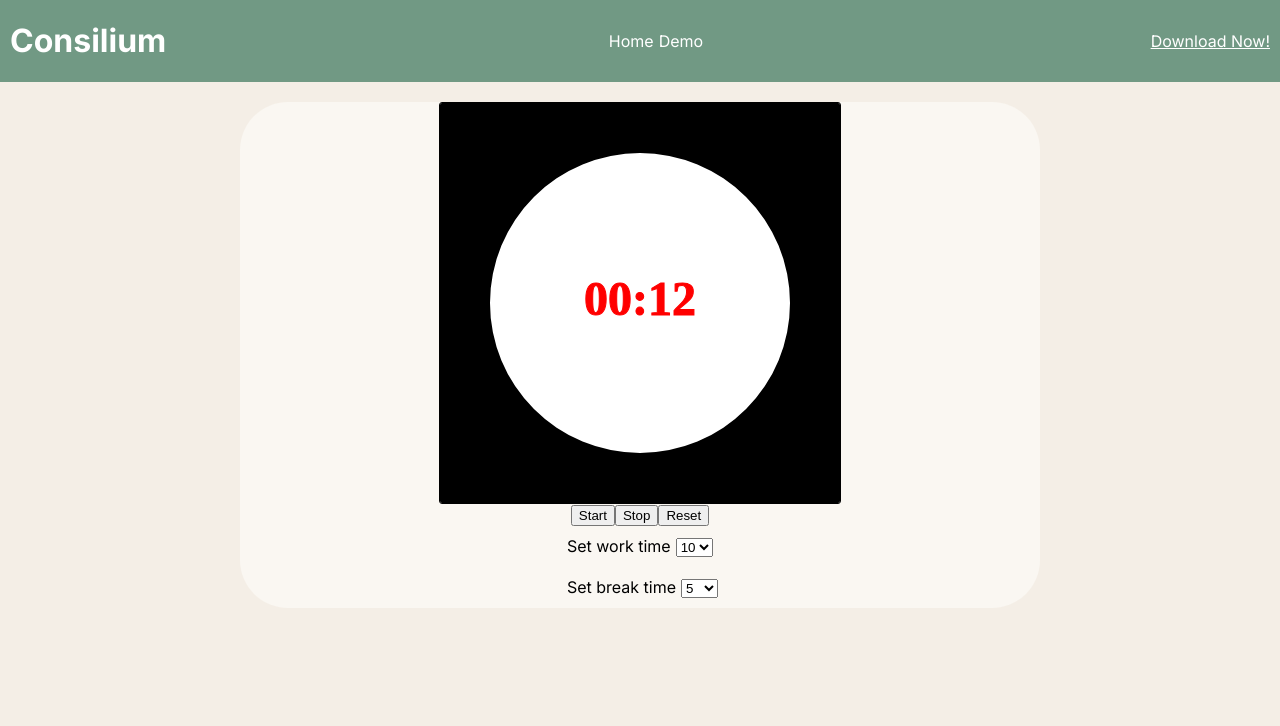
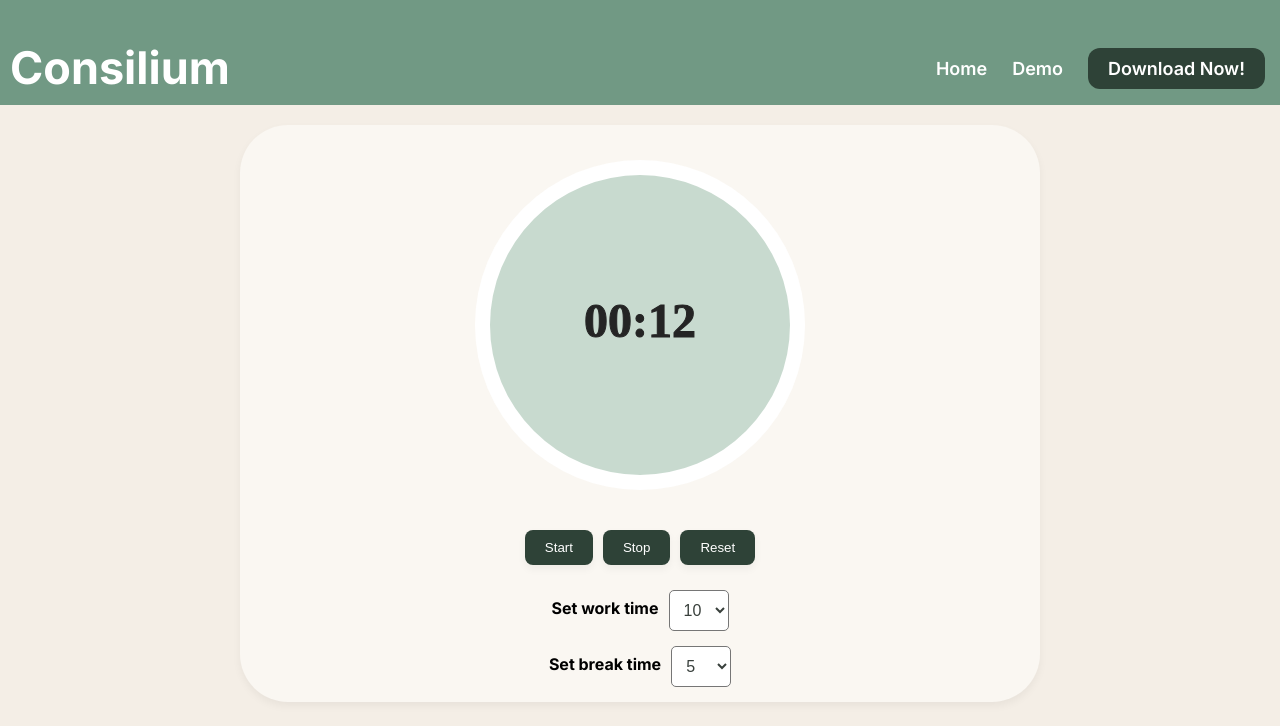
Before and after one commit to MateoTomaszeuski/Spring2025-FinalProject, a React (Vite) app in the folder stt-static-page/: page /demo in a window 1280 px wide. Shown: the top 726 px of the page. Built offline with nearby package versions, Linux system fonts and the light colour scheme.

Commit message:
added some basic styling

```diff
--- a/stt-static-page/src/App.css
+++ b/stt-static-page/src/App.css
@@ -2,6 +2,7 @@
   --dark-dark: #242424;
   --dark-back: #39403c;
   --dark-med: #54695D;
+  --dark-green: #2E4237;
   --mid-green: #719984;
   --light-med: #E3D6BF;
   --light-back: #F4EEE6;
@@ -19,19 +20,66 @@ html {
   color: black;
   /* color: rgba(255, 255, 255, 0.87); */
   background-color: var(--light-back);
+  width: 100%;
+}
+
+p {
+  font-size: 16px;
+  line-height: 2;
+}
+
+h1 {
+  font-weight: 700;
+  font-size: 45px;
+  margin: 0;
 }
 
 header {
   background-color: var(--mid-green);
-  padding: 0 10px;
+  padding: 40px 0px 10px 10px;
   color: white;
   display: flex;
-  justify-content: space-between;
+  align-items: flex-end;
+  width: 100%;
+  padding-left: 10px;
+  /* justify-content: space-between; */
+}
+
+header .navElements {
+  display:flex;
   align-items: center;
+  justify-content: flex-end;
+  margin-right: 10px;
+  width: 100%;
 }
-header .navElements a {
-  margin-right: 5px;
+
+header .navElements ul {
+  /* margin-right: 5px;
+  color: white; */
+  list-style-type: none;
+  align-self: flex-end;
+  align-items: flex-end;;
+}
+
+header .navElements li{
+  display: inline;
+  margin: 0 10px;
+  font-size: 18px;
+  font-weight:600;
+  margin-right:15px;
+}
+
+#download-button {
+  background-color: var(--dark-green);
   color: white;
+  border: none;
+  padding: 10px 20px;
+  border-radius: 12px;
+  text-decoration: none;
+}
+
+#download-button:hover {
+  background-color: #27352D;
 }
 
 a {
@@ -56,14 +104,62 @@ a {
   width: 50em;
   justify-self: center;
   border-radius: 3em;
+  box-shadow: 0 4px 8px rgba(0, 0, 0, 0.05);
+
 }
 
 #pomodoro-settings {
-  display:flex;
+  display: flex;
   flex-direction: column;
-  margin: 10px;
+  align-items: center;
+  margin-top: 20px;
+  width: 50%;
+}
+
+#pomodoro-settings div {
+  display: flex;
+  align-items: center;
+  align-self: center;
+  justify-self: center;
+  /* justify-content: space-between; */
+  margin-bottom: 15px;
 }
 
 #pomodoro-settings label {
+  display: block;
+  font-weight: bold;
+  margin-bottom: 5px;
+  margin-right: 10px;
+  width: 70%;
+}
+
+#pomodoro-settings select {
+  width: auto;
+  padding: 10px;
+  background-color: white;
+  color: var(--dark-back);
+  border-radius: 4px;
+  border-radius: 5px;
+  font-size: 16px;
+}
+
+#pomodoro-controls button{
   margin: 5px;
+  background-color: var(--dark-green);
+  color: white;
+  border: none;
+  padding: 10px 20px;
+  border-radius: 8px;
+  box-shadow: 0 4px 8px rgba(0, 0, 0, 0.05);
 }
+
+
+
+#pomodoro-controls button:hover {
+  background-color: #27352D;
+}
+
+
+#main-page-readme{
+  width:60%;
+}
--- a/stt-static-page/src/App.tsx
+++ b/stt-static-page/src/App.tsx
@@ -29,12 +29,16 @@ class Header extends React.Component {
     return (
       <header>
         <Link to="/" className='headerNav'><h1>Consilium</h1></Link>
-          {/* Update here with a clickable link to home as well */}
+        {/* Update here with a clickable link to home as well */}
         <div className='navElements'>
-          <Link to="/" className='headerNav'>Home</Link>
-          <Link to="/demo" className='headerNav'>Demo</Link>
+          <ul>
+            <li> <Link to="/" className='headerNav'>Home</Link></li>
+            <li><Link to="/demo" className='headerNav'>Demo</Link></li>
+        <li><a id="download-button" href='https://youtu.be/dQw4w9WgXcQ?si=cxQcwxCL5z5MN--Q' target='_blank'>Download Now!</a></li>
+          </ul>
         </div>
-        <a href='https://youtu.be/dQw4w9WgXcQ?si=cxQcwxCL5z5MN--Q' target='_blank'>Download Now!</a>
+
+
       </header>
     )
   }
--- a/stt-static-page/src/components/MainPage.tsx
+++ b/stt-static-page/src/components/MainPage.tsx
@@ -4,11 +4,20 @@ export class MainPage extends React.Component {
   render() {
     return (
       <>
-        <p>Student time management app with a social twist!</p>
-        <p>Our app aims to help students organize their courses and assignments through
-          custom to-do lists, productivity insights, and additional study tools like a Pomodoro timer and GPA calculator.
-        </p>
-        <a href='https://youtu.be/dQw4w9WgXcQ?si=cxQcwxCL5z5MN--Q' target='_blank'>Download Now!</a>
+      {/* we can add some images to this page (when we have them) so it looks less empty */}
+
+        <div id="main-page-readme">
+          <p>A student time management app, with a social twist!</p>
+          <p>Organize your courses and assignments through
+            custom to-do lists, productivity insights, and additional
+            study tools like a Pomodoro timer and GPA calculator.
+          </p>
+          <p>
+          See statistics tailored to your  workflow and share your
+          progress with friends and peers.
+          </p>
+        </div>
+        {/* <a id="download-button" href='https://youtu.be/dQw4w9WgXcQ?si=cxQcwxCL5z5MN--Q' target='_blank'>Download Now!</a> */}
       </>
     );
   }
--- a/stt-static-page/src/components/PomodoroDisplay.tsx
+++ b/stt-static-page/src/components/PomodoroDisplay.tsx
@@ -34,11 +34,17 @@ export class PomodoroDisplay extends React.Component<Record<string, never>,
       this.ctx.clearRect(0, 0, 400, 400);
 
       // Set background color here
-      this.ctx.fillStyle = "#000000";
+      this.ctx.fillStyle = "#FAF7F2";
       this.ctx.fillRect(0, 0, 400, 400);
 
+      // Background circle
+      this.ctx.fillStyle = "white";
+      this.ctx.beginPath();
+      this.ctx.arc(200, 200, 165, 0, 2 * Math.PI);
+      this.ctx.fill();
+
       // Set fill color here
-      this.ctx.fillStyle = this.state.currentAction === "Working" ? "white" : "red";
+      this.ctx.fillStyle = this.state.currentAction === "Working" ? "rgb(163, 193, 176, 0.6)" : "White";
       // Draw circle
       this.ctx.beginPath();
       this.ctx.moveTo(200, 200);
@@ -52,11 +58,12 @@ export class PomodoroDisplay extends React.Component<Record<string, never>,
       // Now to display the overlaid text
       // Set font, font size, color here
       this.ctx.font = "bold 48px Inter";
-      this.ctx.strokeStyle = "red";
-      this.ctx.fillStyle = "red";
+      this.ctx.strokeStyle = "#242424";
+      this.ctx.fillStyle = "#242424";
 
       this.ctx.textAlign = "center";
       this.ctx.textBaseline = "middle";
+
       // Use either one, whether you want stroke or filled text
       this.ctx.strokeText(toDuration(this.state.currentTimer), 200, 200);
       this.ctx.fillText(toDuration(this.state.currentTimer), 200, 200);
@@ -121,12 +128,12 @@ export class PomodoroDisplay extends React.Component<Record<string, never>,
           ref={this.canvasRef}
           width={400}
           height={400}
-          style={{ border: '1px solid black', borderRadius: '3px' }}
+          style={{ borderRadius: '3px' }}
         />
         {/* <p>Current state: {this.state.currentAction}</p>
         <p>Time Remaining: {toDuration(this.state.currentTimer)}</p> */}
 
-        <div>
+        <div id="pomodoro-controls">
           <button onClick={this.startTimer}>Start</button>
           <button onClick={this.stopTimer}>Stop</button>
           <button onClick={this.resetTimer}>Reset</button>
```
Also changed, not shown: 1 other file (tests, documents, lock files or other folders).
